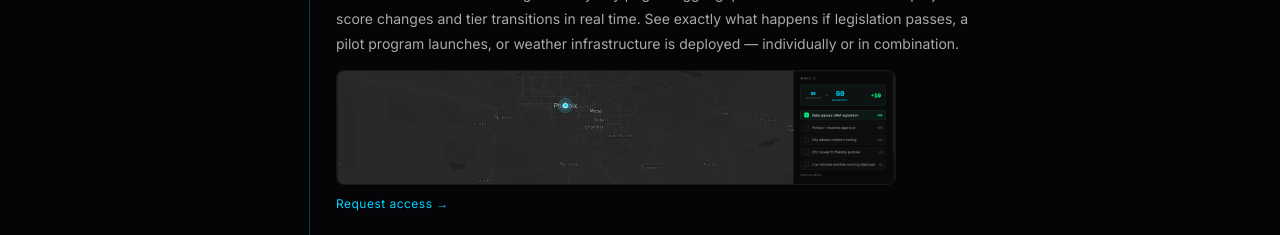
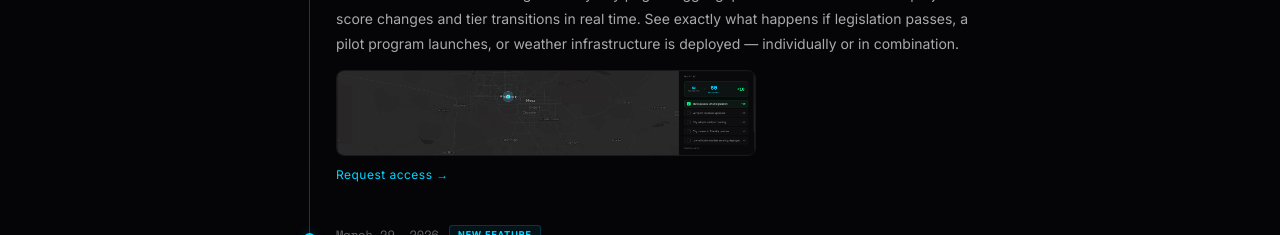
Before and after one commit to Xdrum1/airgrid, a Next.js app: page /updates in a window 1280 px wide. Shown: the part 445-680 px from the top of the page. Built offline with nearby package versions, Linux system fonts and the light colour scheme; no server answers.

Commit message:
Standardize screenshot max width on updates page to 420px
All update entry screenshots now render at the same max width
for visual consistency across the changelog.

```diff
--- a/src/app/updates/page.tsx
+++ b/src/app/updates/page.tsx
@@ -359,7 +359,7 @@ export default function UpdatesPage() {
                   borderRadius: 8,
                   overflow: "hidden",
                   border: "1px solid rgba(255,255,255,0.08)",
-                  maxWidth: update.image.width > 500 ? 560 : 340,
+                  maxWidth: 420,
                 }}>
                   <Image
                     src={update.image.src}
```
